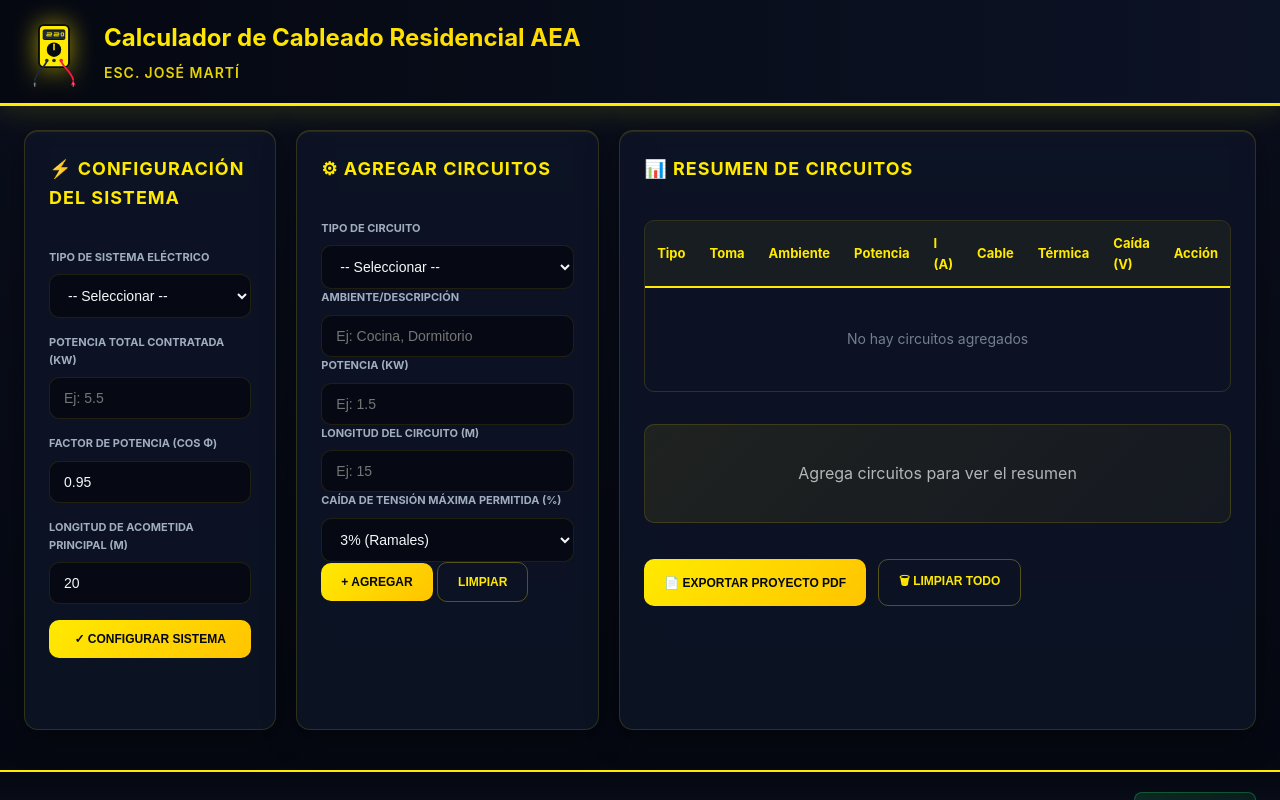
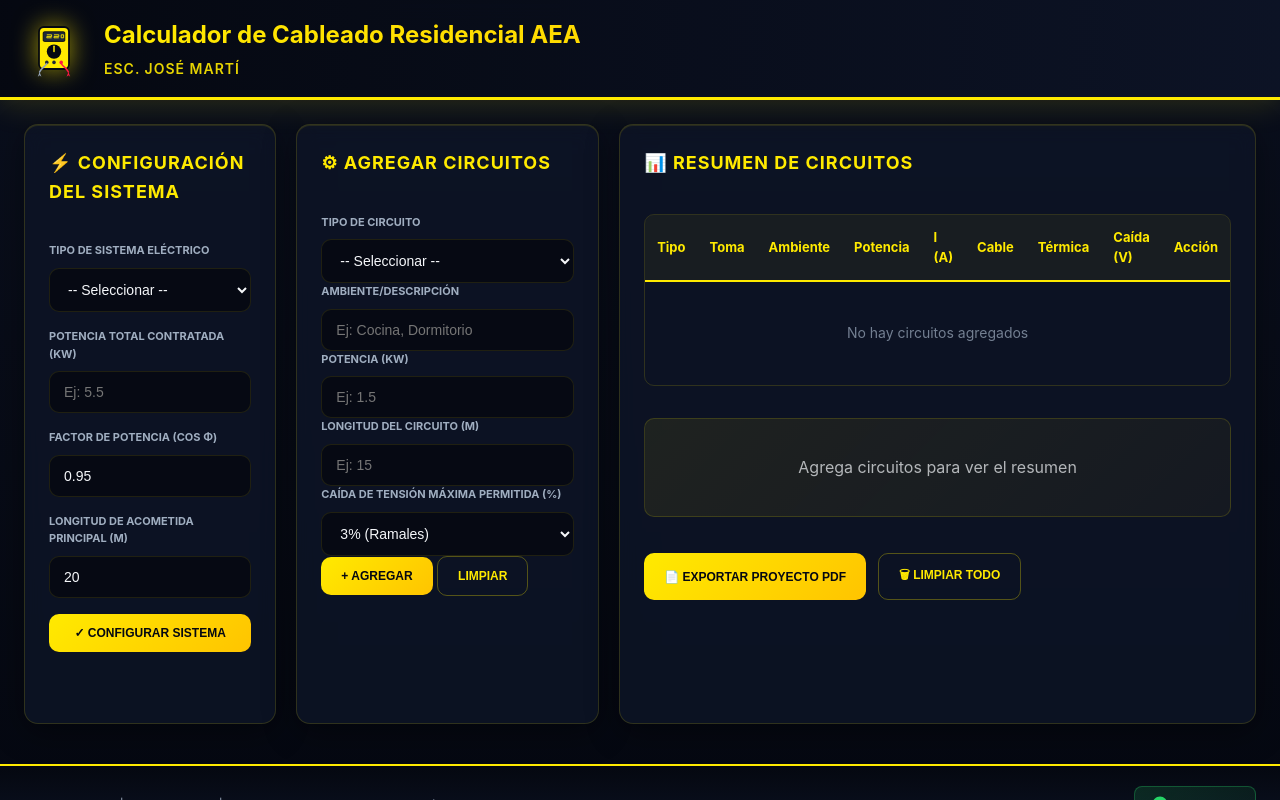
Before and after one commit to RTech-SolucionesInformtica/Calculador-Profesional-Argentino, a plain HTML site: page index.html in a window 1280 px wide. Drawn offline with Linux system fonts and the light colour scheme.

Commit message:
Add files via upload

```diff
--- a/index.html
+++ b/index.html
@@ -13,7 +13,7 @@
   <div class="header-inner">
     <!-- Logo Vectorial: Multímetro Eléctrico Profesional -->
     <div class="logo">
-      <svg viewBox="0 0 100 118" xmlns="http://www.w3.org/2000/svg">
+      <svg viewBox="0 0 100 100" xmlns="http://www.w3.org/2000/svg">
         <!-- Estructura del Multímetro -->
         <rect x="25" y="15" width="50" height="70" rx="8" fill="#FFEA00" stroke="#050811" stroke-width="3"/>
         <!-- Pantalla Digital LCD -->
@@ -27,15 +27,12 @@
         <circle cx="38" cy="74" r="3" fill="#1e293b"/>
         <circle cx="50" cy="74" r="3" fill="#1e293b"/>
         <circle cx="62" cy="74" r="3" fill="#FF1744"/>
-        <!-- Cables de Prueba: Negro (COM) y Rojo (V) -->
-        <path d="M38 76 C 32 88, 22 92, 18 106" stroke="#1e293b" stroke-width="3" fill="none" stroke-linecap="round"/>
-        <path d="M62 76 C 68 88, 78 92, 82 106" stroke="#FF1744" stroke-width="3" fill="none" stroke-linecap="round"/>
+        <!-- Cables de Prueba: Gris (COM) y Rojo (V), cortos y contenidos dentro del ícono -->
+        <path d="M38 76 C 34 82, 28 84, 26 90" stroke="#94a3b8" stroke-width="2.5" fill="none" stroke-linecap="round"/>
+        <path d="M62 76 C 66 82, 72 84, 74 90" stroke="#FF1744" stroke-width="2.5" fill="none" stroke-linecap="round"/>
         <!-- Puntas de Sonda -->
-        <path d="M18 106 L14 116 L18 113 L22 116 Z" fill="#1e293b"/>
-        <path d="M82 106 L78 116 L82 113 L86 116 Z" fill="#FF1744"/>
-        <!-- Punta metálica de cada sonda -->
-        <line x1="18" y1="112" x2="18" y2="117" stroke="#c0c0c0" stroke-width="1.5" stroke-linecap="round"/>
-        <line x1="82" y1="112" x2="82" y2="117" stroke="#c0c0c0" stroke-width="1.5" stroke-linecap="round"/>
+        <path d="M26 90 L23 98 L26 95.5 L29 98 Z" fill="#94a3b8"/>
+        <path d="M74 90 L71 98 L74 95.5 L77 98 Z" fill="#FF1744"/>
       </svg>
     </div>
 
--- a/styles.css
+++ b/styles.css
@@ -75,7 +75,7 @@ html, body {
 
 .logo svg {
   width: 60px;
-  height: 71px;
+  height: 60px;
   filter: drop-shadow(0 0 12px rgba(255, 234, 0, 0.6));
   transition: transform 0.3s ease;
 }
```
